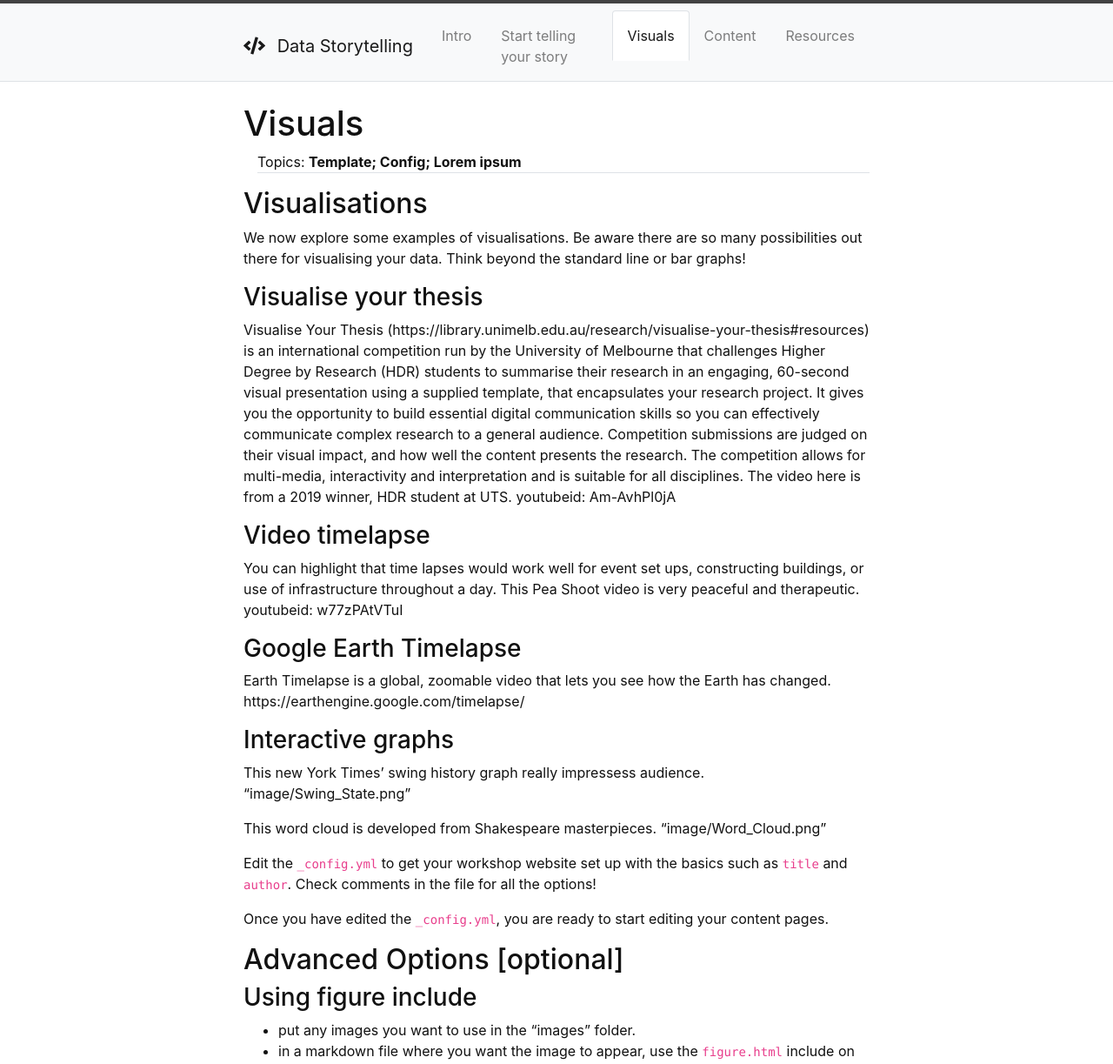
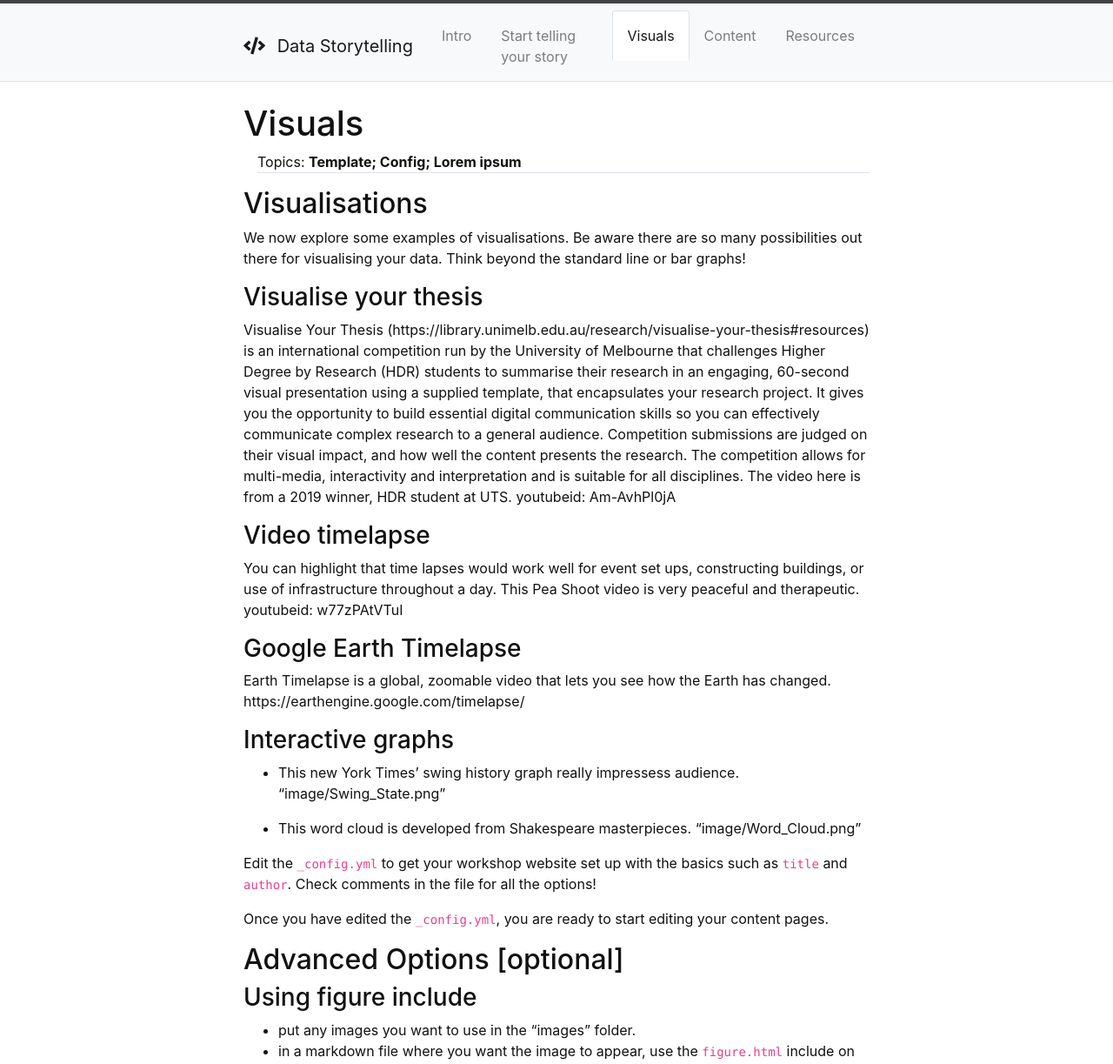
Before and after one commit to masamiy/DataStoryTelling, a Jekyll site: the page built from content/2-Visuals.md, in a window 1280 px wide. Shown: the top 1223 px of the page at 87% size. Built offline with Jekyll 4.4.1, drawn with Linux system fonts in a browser that asks for light colours.

```diff
--- a/content/2-Visuals.md
+++ b/content/2-Visuals.md
@@ -21,10 +21,10 @@ Earth Timelapse is a global, zoomable video that lets you see how the Earth has
 https://earthengine.google.com/timelapse/
 
 ### Interactive graphs
-This new York Times' swing history graph really impressess audience.
+- This new York Times' swing history graph really impressess audience.
 "image/Swing_State.png"
 
-This word cloud is developed from Shakespeare masterpieces.
+- This word cloud is developed from Shakespeare masterpieces.
 "image/Word_Cloud.png"
 
 
```
